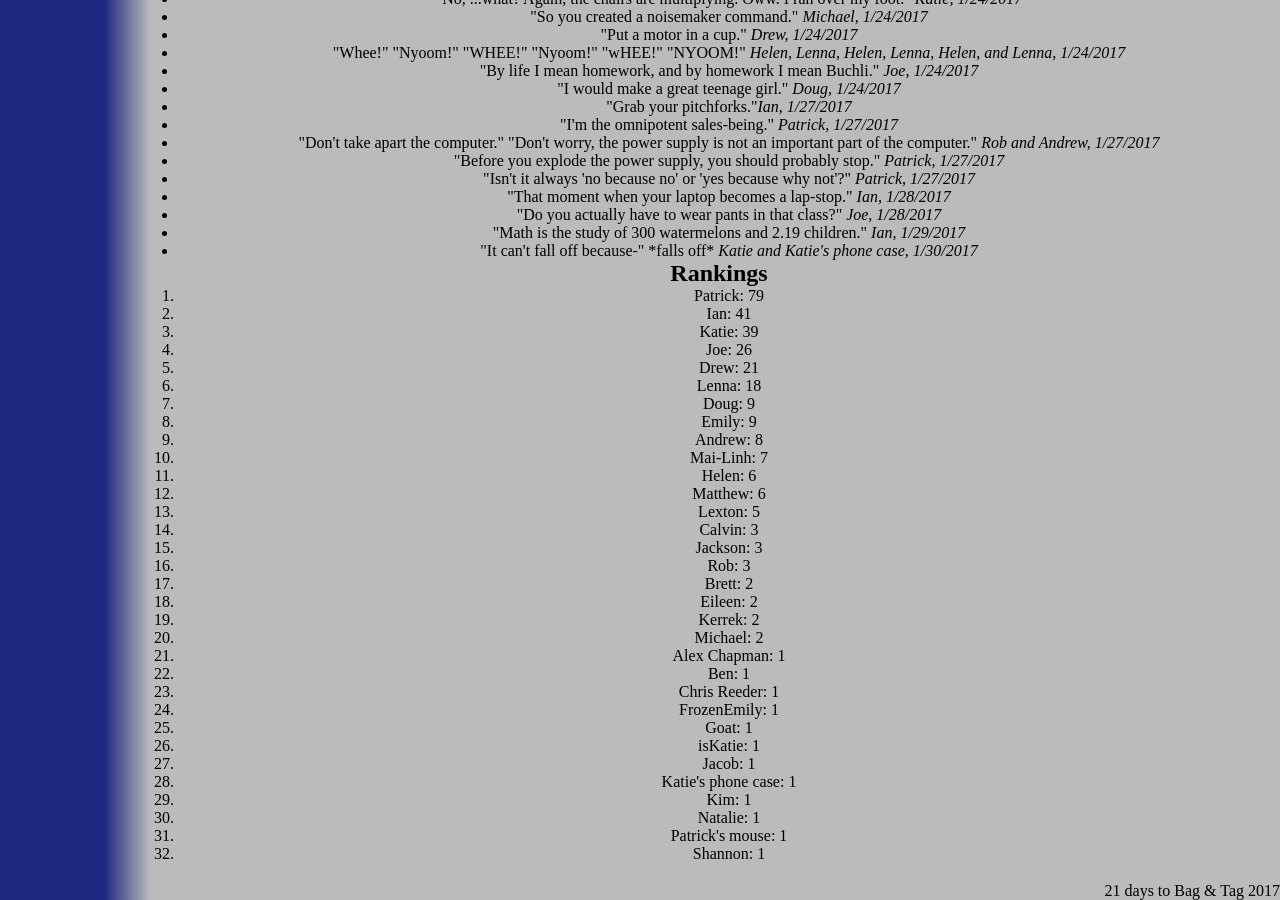
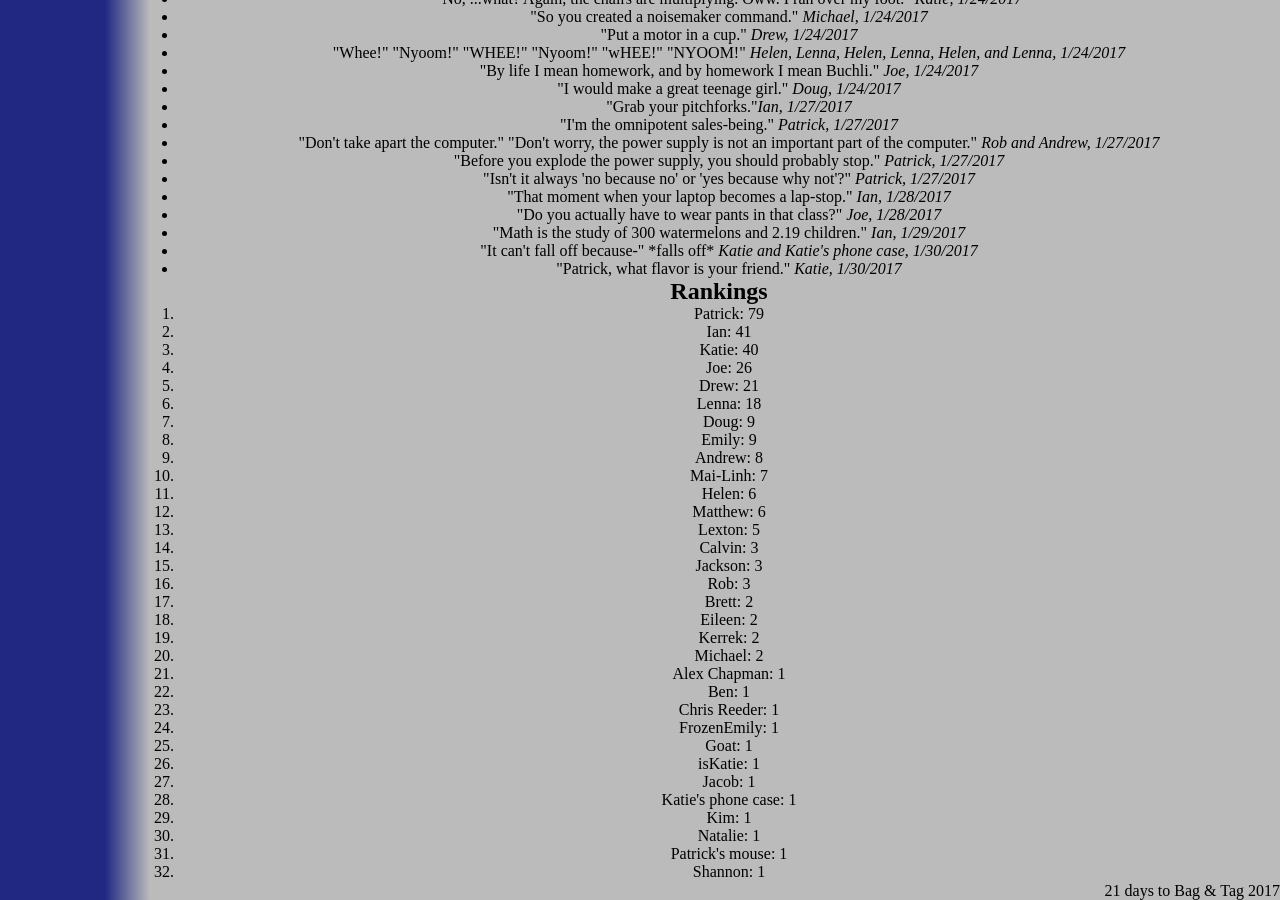
Before and after one commit to katiebugmoon/FRC4131.github.io, a Jekyll site: the page built from media/2017/quotes.html, in a window 1280 px wide and 900 px high, scrolled down 4058 px. Built offline with Jekyll 4.4.1, drawn with Linux system fonts in a browser that asks for light colours; nearby versions of some CDN libraries.

Commit message:
Update quotes.html

```diff
--- a/media/2017/quotes.html
+++ b/media/2017/quotes.html
@@ -232,6 +232,7 @@ title: Build Season 2017 Quotes
 	<li>"Do you actually have to wear pants in that class?" <i>Joe, 1/28/2017</i></li>
 	<li>"Math is the study of 300 watermelons and 2.19 children." <i>Ian, 1/29/2017</i></li>
 	<li>"It can't fall off because-" *falls off* <i>Katie and Katie's phone case, 1/30/2017</i></li>
+	<li>"Patrick, what flavor is your friend." <i>Katie, 1/30/2017</i></li>
 </ul>
 <h2>Rankings</h2>
 <ol id='rankings'></ol>
```
